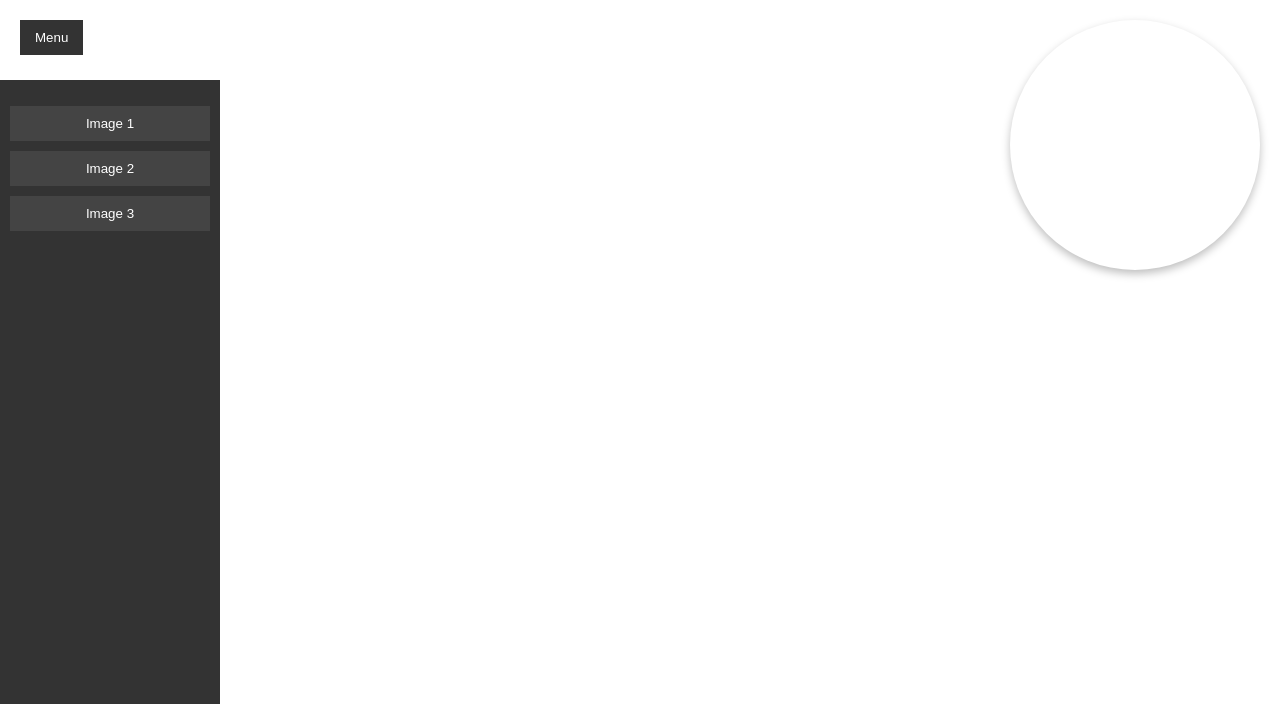
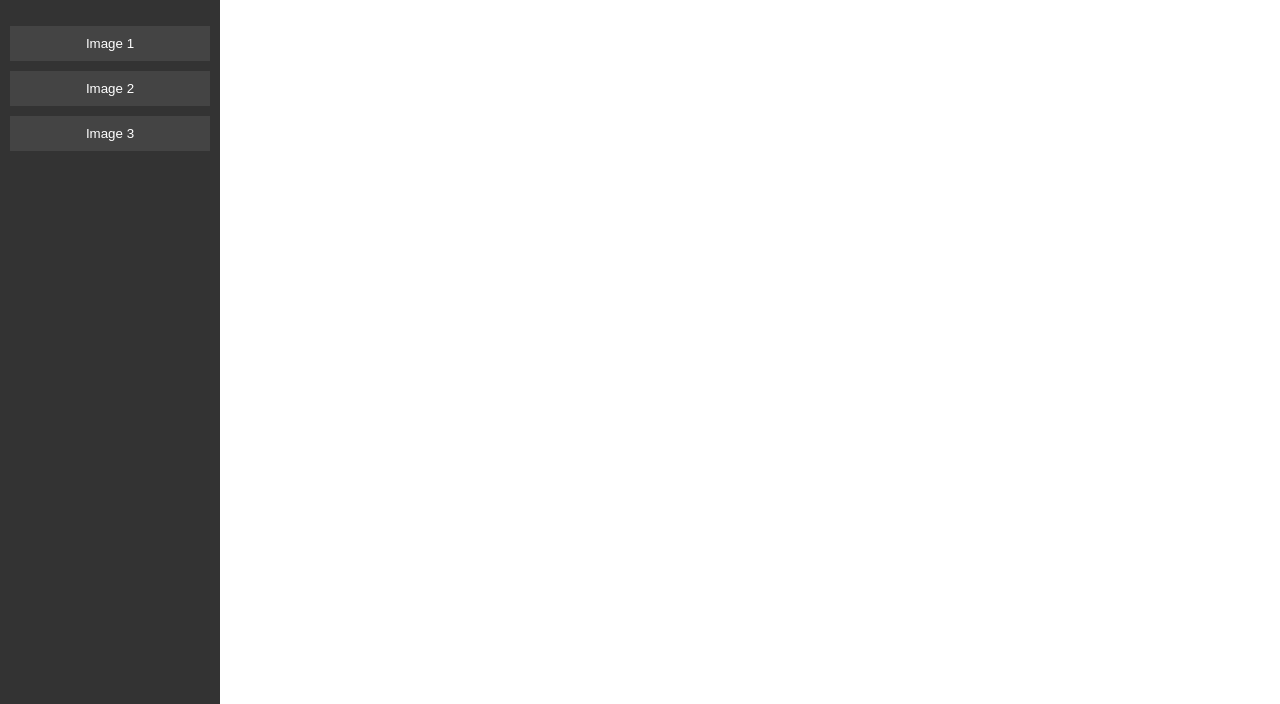
Before and after one commit to McElhanney/Mc360Viewer, a plain HTML site: page index.html in a window 1280 px wide. Both pictures are taken after a click on the button "Menu". Shown: the top 704 px of the page. Drawn offline with Linux system fonts and the light colour scheme.

Commit message:
Revert "Styles update"
This reverts commit 9e75f33c53098bc08c6bc0ebb54a582634cbc7cd.

```diff
--- a/scripts/scripts.js
+++ b/scripts/scripts.js
@@ -29,7 +29,7 @@ function changeImage(imagePath, imageName) {
                 var longitude = convertToDecimal(lon, EXIF.getTag(this, "GPSLongitudeRef"));
 
                 // Update Google Maps viewer with the new lat/lon
-                mapViewer.src = `https://www.google.com/maps/embed/v1/place?key=AIzaSyAWftVtxepvExKu4DtnWRK46Am7GeRHD_U&center=${latitude},${longitude}&zoom=15`;
+                mapViewer.src = `https://www.google.com/maps/embed/v1/view?key=AIzaSyAWftVtxepvExKu4DtnWRK46Am7GeRHD_U&center=${latitude},${longitude}&zoom=15`;
             } else {
                 mapViewer.src = ''; // Clear map if no GPS data is found
             }
--- a/styles/styles.css
+++ b/styles/styles.css
@@ -25,7 +25,7 @@ body, html {
 /* Style for the side menu button */
 #menu-button {
     position: absolute;
-    top: 20px;
+    bottom: 20px;
     left: 20px;
     background-color: #333;
     color: white;
@@ -38,15 +38,13 @@ body, html {
 #side-menu {
     position: absolute;
     left: 0;
-    top: 10%;
+    top: 0;
     height: 100%;
     width: 200px;
     background-color: rgba(0, 0, 0, 0.8);
     padding: 10px;
     display: none;
     z-index: 100;
-    overflow-y: auto; /* Makes the menu scrollable if content exceeds the view */
-    max-height: 100vh; /* Ensures the menu doesn't grow taller than the viewport */
 }
 
     #side-menu ul {
@@ -98,9 +96,5 @@ body, html {
     right: 20px;
     width: 250px;
     height: 250px;
-    border-radius: 50%; /* Make it circular */
-    border: 3px solid black; /* Black border around the map */
-    box-shadow: 0 4px 8px rgba(0, 0, 0, 0.5); /* Drop shadow effect */
-    overflow: hidden; /* Ensure the map content stays within the circle */
-    opacity: 0.5;
+    border: none;
 }
```
